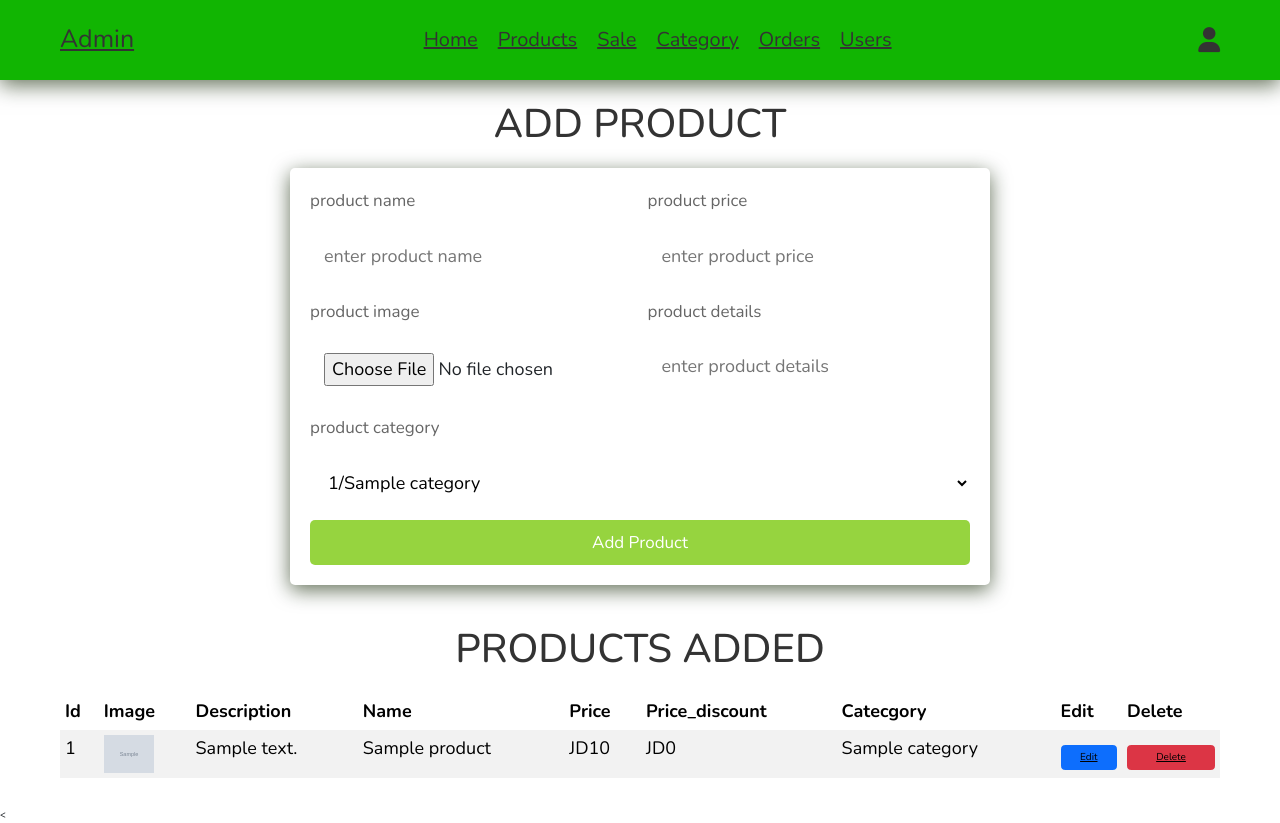
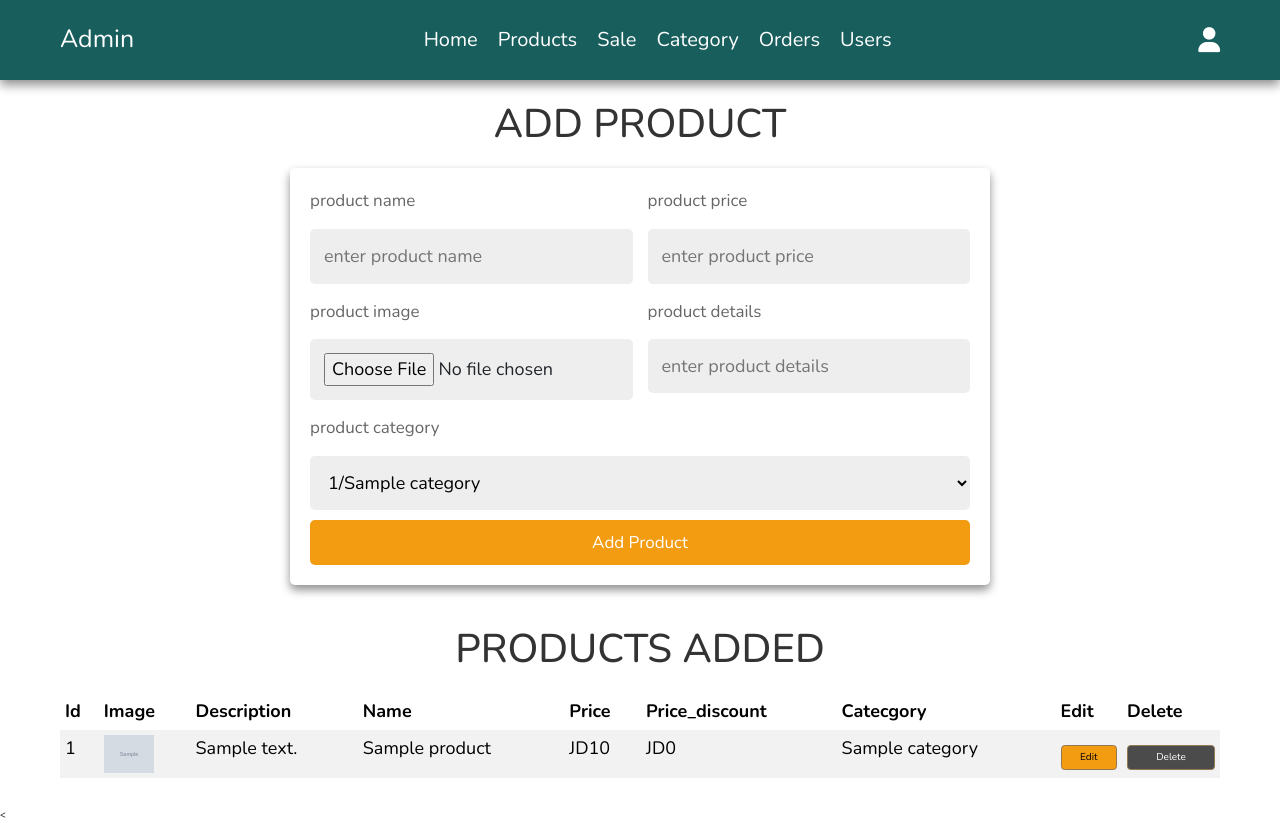
Before and after one commit to BayanALriyati/db, a PHP site: page /admin/products.php in a window 1280 px wide. Run offline with PHP 8.4, Linux system fonts and the light colour scheme; the visitor is signed in with stand-in values (Sample User, id 1); tables that the repository leaves empty or names only in its code hold one stand-in row (values such as "Sample post"); grey boxes marked "Sample" are stand-in pictures; some libraries are stand-ins or nearby versions.

Commit message:
dashboard style

```diff
--- a/admin/products.php
+++ b/admin/products.php
@@ -250,7 +250,7 @@ if(isset($_GET['delete'])){
       <td>
          <button type="button" class="btn btn-primary s-s"><a style="color:black;" href="update_product.php?update=<?= $fetch_products['product_id']; ?>" >edit</a></td>
       <td>
-         <button type="button" class="btn btn-danger s-s"><a style="color:black;" href="products.php?delete=<?= $fetch_products['product_id']; ?>"  onclick="return confirm('delete this product?');">delete</a>
+         <button type="button" class="btn btn-dark s-s"><a style="color:white;" href="products.php?delete=<?= $fetch_products['product_id']; ?>"  onclick="return confirm('delete this product?');">delete</a>
       </td>
     </tr>
     <?php
--- a/css/admin_style.css
+++ b/css/admin_style.css
@@ -3,17 +3,21 @@
 
 :root{
    /* edit color */
-   --main-color:#11b502;   /* edit color */
+   /* --main-color:#e0b473;    */
+   --main-color:#185e5d;   /* edit color */
    --show-color :#e0b473;
-   --orange:#7bc90dca;
+   --btn-color :#fff6e5;
+   --orange:#f39c12;
    --red:#e74c3c;
    --black:#333;
    --white:#fff;
+   /* --white:#185e5d; */
    --light-color:#666;
-   --light-bg:#ffffff;
-   /* --light-bg:#eee; */
-   /* --border:.1rem solid var(--black);  */
-   --box-shadow:0 .5rem 2rem rgba(17, 37, 2, 0.655);
+   /* --light-bg:#eee7d9; */
+   --light-bg:#eee;
+   /* --border:.2rem solid var(--black); */
+   --box-shadow:0 .5rem 1rem rgba(0, 0, 0,0.441);
+   --swiper-theme-color:var(--orange) !important;
 }
 
 *{
@@ -21,7 +25,7 @@
    margin:0; padding:0;
    box-sizing: border-box;
    outline: none; border:none;
-   text-decoration: none;
+   text-decoration: none !important;
 }
 
 *::selection{
@@ -96,14 +100,27 @@ section{
 }
 
 .delete-btn{
-   background-color: var(--red);
+   background-color: #4b4b4b;
+}
+.btn-primary{
+   /* background-color: #ffdead !important; */
+   background-color: var(--orange) !important;
+   border-color: #947950 !important;
+}
+.btn-dark{
+   background-color: #4b4b4b !important;
+   border-color: #947950 !important;
+   color :white !important;
+
 }
 
 .flex-btn{
    display: flex;
    gap:1rem;
 }
-
+.swiper-pagination{
+   color: #e74c3c !important;
+}
 .message{
    position: sticky;
    top:0;
@@ -213,21 +230,21 @@ section{
 
 .header .flex .logo{
    font-size: 2.5rem;
-   color:var(--black);
+   color:var(--white);
 }
 
 .header .flex .logo span{
-   color:var(--main-color);
+   color:var(--white);
 }
 
 .header .flex .navbar a{
    margin:0 1rem;
    font-size: 2rem;
-   color:var(--black);
+   color:var(--white);
 }
 
 .header .flex .navbar a:hover{
-   color:var(--main-color);
+   color:var(--show-color);
    text-decoration: underline;
 }
 
@@ -235,11 +252,11 @@ section{
    margin-left: 1.7rem;
    font-size: 2.5rem;
    cursor: pointer;
-   color:var(--black);
+   color:var(--white);
 }
 
 .header .flex .icons div:hover{
-   color:var(--main-color);
+   color:var(--show-color);
 }
 
 .header .flex .profile{
@@ -629,3 +646,6 @@ section{
    }
 
 }
+:root{
+   --swiper-theme-color:var(--orange) !important;
+}
```
Also changed, not shown: css/style.css (+8 -2 lines).
